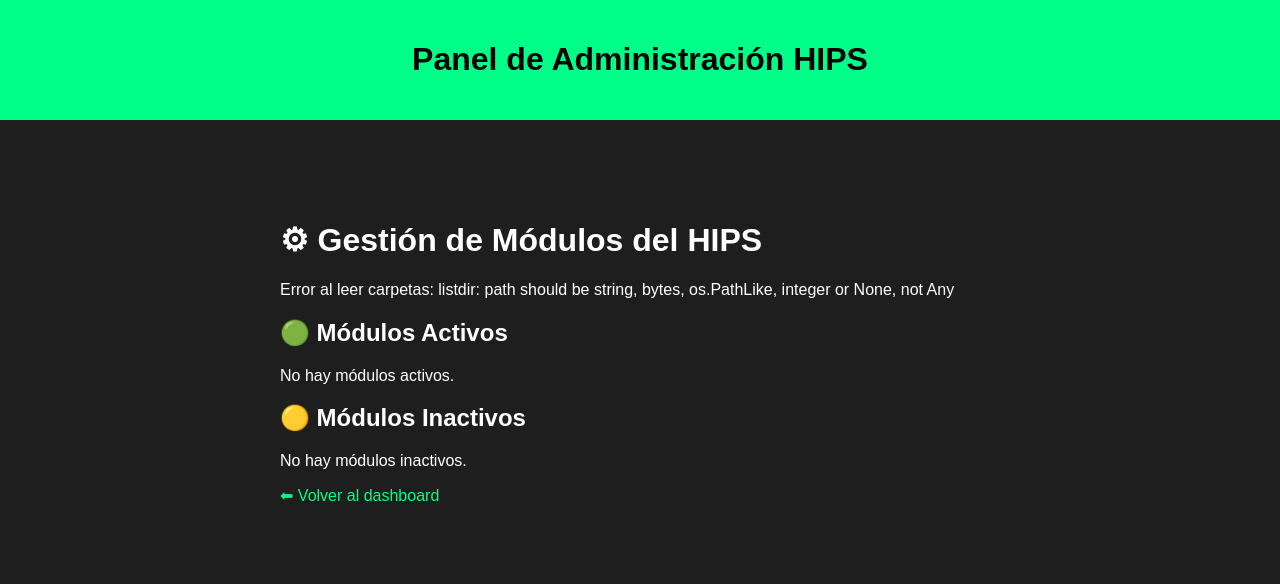
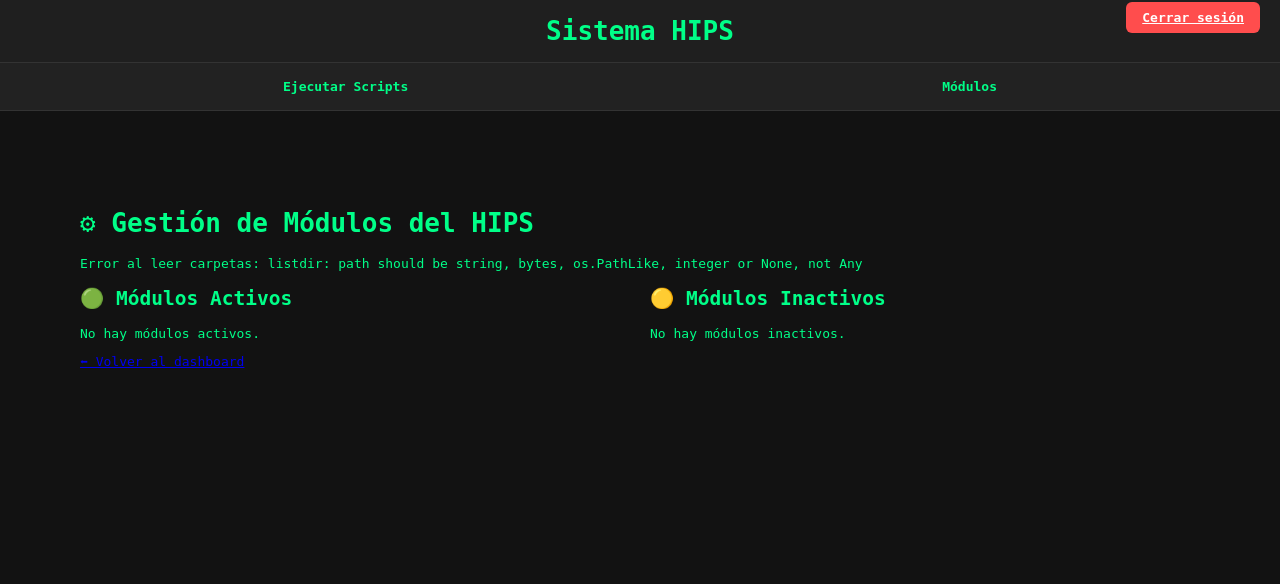
Before and after one commit to FedericoAB/HIPSforWSL, a Flask app: page /modulos in a window 1280 px wide. Shown: the top 584 px of the page. Run offline with Flask 3, Linux system fonts and the light colour scheme; the visitor is signed in with stand-in values (Sample User, id 1); parts of the project's set-up code (start-up, migrations or seed data) failed here and were passed over.

Commit message:
Actualizado el front

```diff
--- a/web/app.py
+++ b/web/app.py
@@ -5,6 +5,7 @@
 import subprocess
 import io
 import datetime
+from functools import wraps
 
 sys.path.append(os.path.abspath(os.path.join(os.path.dirname(__file__), '..', 'utils')))
 
@@ -16,6 +17,15 @@
 print("DEBUG: registrar_alarma cargado desde:", registrar_alarma.__code__.co_filename)
 
 MODULOS_PATH = PATHS['modulos']
+
+def login_requerido(f):
+    @wraps(f)
+    def wrapper(*args, **kwargs):
+        if 'usuario' not in session:
+            return redirect(url_for('login'))
+        return f(*args, **kwargs)
+    return wrapper
+
 
 def cargar_modulos():
     try:
@@ -47,12 +57,14 @@
     return nombre_script in SCRIPTS_REQUIEREN_SUDO
 
 @app.route('/scripts')
+@login_requerido
 def mostrar_scripts():
     scripts_dir = SCRIPTS['enabled']
     scripts = [f for f in os.listdir(scripts_dir) if f.endswith('.py')]
     return render_template('scripts.html', scripts=scripts)
 
 @app.route('/ejecutar_script', methods=['POST'])
+@login_requerido
 def ejecutar_script():
     if 'usuario' not in session:
         return redirect(url_for('login'))
@@ -124,6 +136,7 @@
                          verificaciones=verificaciones)
 
 @app.route('/')
+@login_requerido
 def index():
     if 'usuario' in session:
         return redirect(url_for('dashboard'))
@@ -145,62 +158,49 @@
     return redirect(url_for('login'))
 
 @app.route('/dashboard')
+@login_requerido
 def dashboard():
     if 'usuario' not in session:
         return redirect(url_for('login'))
-    return render_template('dashboard.html')
 
-@app.route('/ver_alarmas')
-def ver_alarmas():
-    if 'usuario' not in session:
-        return redirect(url_for('login'))
-
-    # Buscar en múltiples ubicaciones
-    posibles_rutas = [
-        '/home/fedealon/Desktop/Proyecto-HIPS/alarmas.log',
-        PATHS.get('log_alarmas', '')
-    ]
-
-    contenido = []
-    for ruta in posibles_rutas:
+    # Alarmas
+    alarmas = []
+    for ruta in [PATHS.get('log_alarmas', '')]:
         if ruta and os.path.exists(ruta):
             try:
                 with open(ruta, 'r') as f:
-                    contenido = f.readlines()
+                    alarmas = f.readlines()[-10:]  # Últimas 10 líneas
                 break
-            except Exception as e:
+            except:
                 continue
 
-    if not contenido:
-        contenido = ["No se pudo leer ningún archivo de alarmas."]
-
-    return render_template('alarmas.html', log=contenido)
-
-@app.route('/ver_prevencion')
-def ver_prevencion():
-    if 'usuario' not in session:
-        return redirect(url_for('login'))
-
-    # Buscar en múltiples ubicaciones
-    posibles_rutas = [
-        '/home/fedealon/Desktop/Proyecto-HIPS/prevencion.log',
-        PATHS.get('log_prevencion', '')
-    ]
-
-    contenido = []
-    for ruta in posibles_rutas:
+    # Prevención
+    prevenciones = []
+    for ruta in [PATHS.get('log_prevencion', '')]:
         if ruta and os.path.exists(ruta):
             try:
                 with open(ruta, 'r') as f:
-                    contenido = f.readlines()
+                    prevenciones = f.readlines()[-10:]
                 break
-            except Exception as e:
+            except:
                 continue
 
-    if not contenido:
-        contenido = ["No se pudo leer ningún archivo de prevenciones."]
+    # Correos
+    correos = []
+    for ruta in [PATHS.get('log_alarmas', '')]:
+        if ruta and os.path.exists(ruta):
+            try:
+                with open(ruta, 'r') as f:
+                    for linea in f:
+                        if any(palabra in linea.lower() for palabra in ["detectado", "correo", "ram", "password", "shadow", "http", "ddos", "cron", "tmp", "mail", "mails"]):
+                            correos.append(linea.strip())
+                    correos = correos[-10:]
+                break
+            except:
+                continue
 
-    return render_template('prevencion.html', log=contenido)
+    return render_template('dashboard.html', alarmas=alarmas, prevenciones=prevenciones, correos=correos)
+
 
 @app.route('/graficos')
 def graficos():
@@ -209,21 +209,14 @@
 
     fechas = {}
 
-    # Buscar archivo de alarmas
     posibles_rutas = [
         '/home/fedealon/Desktop/Proyecto-HIPS/alarmas.log',
         PATHS.get('log_alarmas', '')
     ]
 
-    archivo_encontrado = None
     for ruta in posibles_rutas:
         if ruta and os.path.exists(ruta):
-            archivo_encontrado = ruta
-            break
-
-    if archivo_encontrado:
-        try:
-            with open(archivo_encontrado, 'r') as f:
+            with open(ruta, 'r') as f:
                 for linea in f:
                     if "::" in linea:
                         fecha = linea.split("::")[0].strip()
@@ -233,30 +226,29 @@
                             fechas[clave] = fechas.get(clave, 0) + 1
                         except:
                             continue
-        except:
-            fechas = {"Sin datos": 1}
+            break
     else:
         fechas = {"Sin archivo": 1}
 
-    # Ordenar las fechas
     try:
         fechas_ordenadas = dict(sorted(
             fechas.items(),
-            key=lambda x: datetime.datetime.strptime(x[0], "%d/%m") if x[0] not in ["Sin datos", "Sin archivo"] else datetime.datetime.min
+            key=lambda x: datetime.datetime.strptime(x[0], "%d/%m")
+            if x[0] not in ["Sin datos", "Sin archivo"]
+            else datetime.datetime.min
         ))
     except:
         fechas_ordenadas = fechas
 
-    # Crear gráfico
     fig, ax = plt.subplots(figsize=(10, 5))
-    ax.bar(fechas_ordenadas.keys(), fechas_ordenadas.values(), color='#00ff88', edgecolor='black')
-    ax.set_title("📊 Alarmas por Día", fontsize=14)
+    ax.plot(list(fechas_ordenadas.keys()), list(fechas_ordenadas.values()),
+            color='#121212', marker='o', linestyle='-', linewidth=2,markersize=8  )
+    ax.set_title("Alarmas por Día", fontsize=14)
     ax.set_ylabel("Cantidad", fontsize=12)
     ax.set_xlabel("Fecha", fontsize=12)
     plt.xticks(rotation=45)
     plt.grid(axis='y', linestyle='--', alpha=0.5)
 
-    # Exportar imagen
     img = io.BytesIO()
     plt.tight_layout()
     plt.savefig(img, format='png')
@@ -265,32 +257,7 @@
 
     return send_file(img, mimetype='image/png')
 
-@app.route('/correos')
-def correos():
-    if 'usuario' not in session:
-        return redirect(url_for('login'))
 
-    historial = []
-    posibles_rutas = [
-        '/home/fedealon/Desktop/Proyecto-HIPS/alarmas.log',
-        PATHS.get('log_alarmas', '')
-    ]
-
-    for ruta in posibles_rutas:
-        if ruta and os.path.exists(ruta):
-            try:
-                with open(ruta, 'r') as f:
-                    for linea in f:
-                        if any(palabra in linea.lower() for palabra in ["detectado", "correo", "ram", "password", "shadow", "http", "ddos", "cron", "tmp", "mail", "mails"]):
-                            historial.append(linea.strip())
-                break
-            except Exception as e:
-                continue
-
-    if not historial:
-        historial = ["No se pudo leer el archivo o no hay eventos relacionados con correo."]
-
-    return render_template('correos.html', correos=historial)
 
 @app.route('/modulos', methods=['GET', 'POST'])
 def modulos():
--- a/web/templates/base.html
+++ b/web/templates/base.html
@@ -2,52 +2,101 @@
 <html lang="es">
 <head>
     <meta charset="UTF-8">
-    <title>{% block title %}Panel HIPS{% endblock %}</title>
+    <title>HIPS Dashboard</title>
     <meta name="viewport" content="width=device-width, initial-scale=1.0">
-    <!-- Estilo simple y limpio -->
     <style>
+        * { box-sizing: border-box; }
         body {
-            background-color: #1e1e1e;
-            color: #ffffff;
-            font-family: Arial, sans-serif;
+            font-family: monospace;
+            background-color: #121212;
+            color: #00ff88;
             margin: 0;
             padding: 0;
         }
 
-        .header {
-            background-color: #00ff88;
-            color: #000;
-            padding: 20px;
+        header {
+            background-color: #1f1f1f;
+            padding: 1rem 2rem;
             text-align: center;
+            border-bottom: 1px solid #333;
+        }
+        header h1 { margin: 0; }
+
+        nav {
+            background-color: #222;
+            padding: 1rem;
+            display: flex;
+            justify-content: space-around;
+            border-bottom: 1px solid #333;
+        }
+        nav a {
+            color: #00ff88;
+            text-decoration: none;
+            font-weight: bold;
+        }
+        nav a:hover {
+            text-decoration: underline;
+        }
+
+        .logout {
+            position: absolute;
+            top: 10px;
+            right: 20px;
+        }
+        .logout a {
+            background-color: #ff4d4d;
+            padding: 8px 16px;
+            border-radius: 6px;
+            color: white;
+            font-weight: bold;
+        }
+        .logout a:hover {
+            background-color: #cc0000;
         }
 
         .container {
-            padding: 40px;
-            max-width: 800px;
+            max-width: 1200px;
             margin: 0 auto;
+            padding: 40px 20px;
         }
 
-        a {
-            color: #00ff88;
-            text-decoration: none;
+        .card {
+            background-color: #1e1e1e;
+            padding: 20px;
+            border-radius: 10px;
+            margin-bottom: 30px;
+            box-shadow: 0 0 10px rgba(0,255,136,0.3);
         }
 
-        a:hover {
-            text-decoration: underline;
+        .grid {
+            display: grid;
+            grid-template-columns: repeat(auto-fit, minmax(280px, 1fr));
+            gap: 20px;
         }
 
-        button {
-            cursor: pointer;
+        pre {
+            white-space: pre-wrap;
+            word-wrap: break-word;
+            margin: 0;
         }
     </style>
 </head>
 <body>
-    <div class="header">
-        <h1>Panel de Administración HIPS</h1>
+    <header>
+        <h1>Sistema HIPS</h1>
+    </header>
+
+    <nav>
+        <a href="/scripts">Ejecutar Scripts</a>
+        <a href="/modulos">Módulos</a>
+    </nav>
+
+    <div class="logout">
+        <a href="{{ url_for('logout') }}">Cerrar sesión</a>
     </div>
+
     <div class="container">
-        {% block content %}
-        {% endblock %}
+        {% block content %}{% endblock %}
     </div>
 </body>
 </html>
```
Also changed, not shown: web/templates/alarmas.html (deleted, +0 -33 lines), web/templates/correos.html (deleted, +0 -33 lines), web/templates/dashboard.html (+28 -87 lines), web/templates/prevencion.html (deleted, +0 -33 lines), web/templates/layout.html (added).
